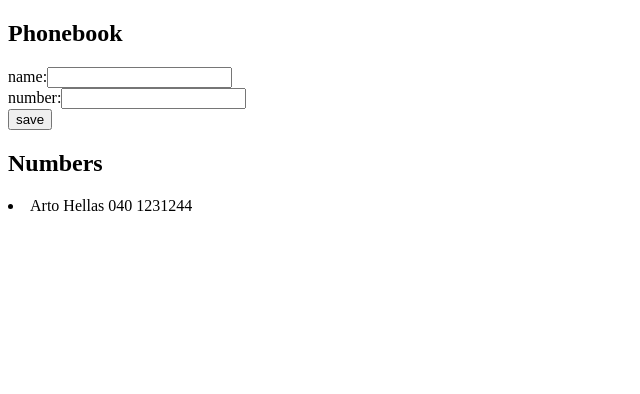
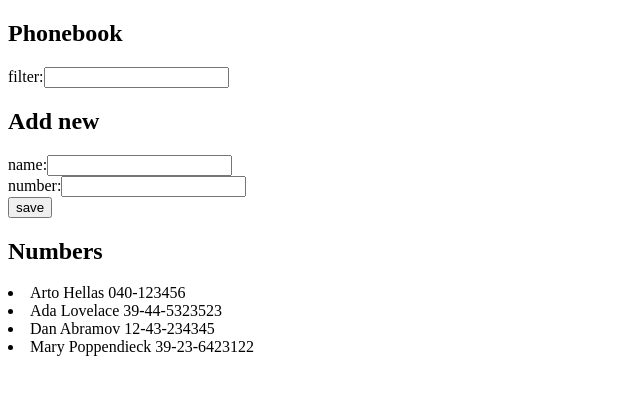
Before and after one commit to TeekkariTeemu/fullstack, a React (Create React App) app in the folder Osa2/puhelinluettelo/: page / in a window 1280 px wide. Shown: the top 394 px of the page, without its empty margins (0-640 px from the left). Built offline with nearby package versions, Linux system fonts and the light colour scheme.

Commit message:
2.8 kesken

```diff
--- a/Osa2/puhelinluettelo/src/App.js
+++ b/Osa2/puhelinluettelo/src/App.js
@@ -3,17 +3,25 @@ import { useState } from 'react'
 const Name = (props) => {
   return (
     <li>{props.name} {props.number}</li>
-  )
-}
+  )}
 
+  function filterNames(arr, query) {
+    return arr.filter((el) => el.toLowerCase().includes(query.toLowerCase()));
+  }
 
 const App = () => {
   const [persons, setPersons] = useState([
-    { name: 'Arto Hellas', number:'040 1231244', id: 1}
+    { name: 'Arto Hellas', number: '040-123456', id: 1 },
+    { name: 'Ada Lovelace', number: '39-44-5323523', id: 2 },
+    { name: 'Dan Abramov', number: '12-43-234345', id: 3 },
+    { name: 'Mary Poppendieck', number: '39-23-6423122', id: 4 }
   ])
   const [newName, setNewName] = useState('')
   const [newNumber, setNewNumber] = useState('')
+  const [filter, setFilter] = useState('')
+  const [filtered, setFiltered] = useState('')
 
+  console.log("filter", filter)
   const addName = (event) => {
     event.preventDefault()
     var names = persons.map(x => x.name)
@@ -29,16 +37,30 @@ const App = () => {
     setNewNumber('')
   }
 
+  const handleFilter = (event) => {
+    setFilter(event.target.value)
+  }
   const handleNameChange = (event) => {
     setNewName(event.target.value)
   }
   const handleNumberChange = (event) => {
     setNewNumber(event.target.value)
   }
+
+
+  console.log(filterNames(persons.map(x => x.name), filter))
   return (
     <div>
       <h2>Phonebook</h2>
+      <div>
+        filter:
+        <input
+          value={filter}
+          onChange={handleFilter}
+        />
+        </div>
       <form onSubmit={addName}>
+      <h2>Add new</h2>
       <div>
         name:
         <input
```
